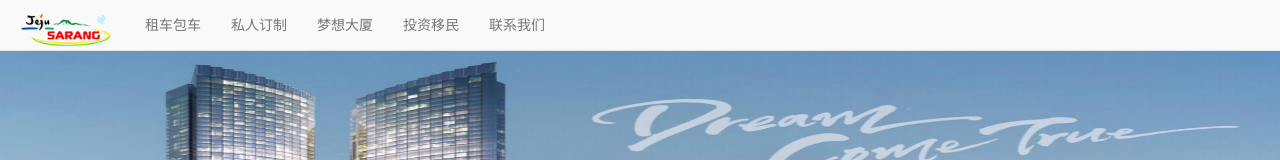
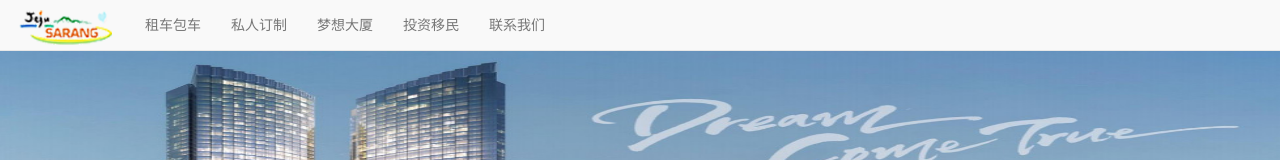
Before and after one commit to jici2016/jici2016.github.io, a plain HTML site: page index.html in a window 1280 px wide. Shown: the top 160 px of the page. Drawn offline with nearby package versions, Linux system fonts and the light colour scheme.

Commit message:
替换网站logo为橘黄色

```diff
--- a/index.html
+++ b/index.html
@@ -23,7 +23,7 @@
 
         <a class="navbar-brand" href="#">
 						<!--<b>济州爱旅行社</b>-->
-						<img alt="Brand" style="max-width:100px;margin-top:-7px;" src="images/透明的smalllogo.png">
+						<img alt="Brand" style="max-width:100px;margin-top:-7px;" src="images/logo横屏透明juhuang50h.png">
         </a>
         <!--<a href="#" class="navbar-left"><img src="images/smalllogo.png" style="max-width: 70px;"></a>-->
     </div>
```
Also changed, not shown: images/logo横屏透明juhuang50h.png (added).
